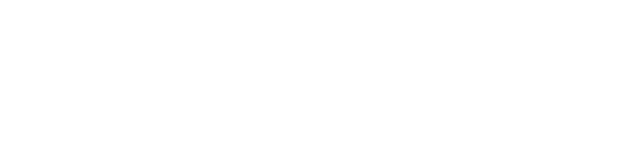
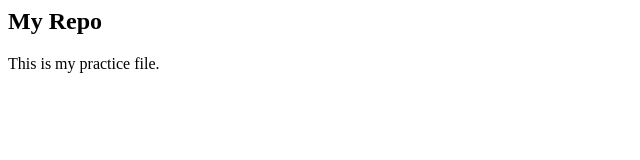
Before and after one commit to jessicatuan/exercises, a plain HTML site: page index.html in a window 1280 px wide. Shown: the whole page, without its empty margins (0-640 px from the left). Drawn offline with Linux system fonts and the light colour scheme.

Commit message:
Added h2

```diff
--- a/index.html
+++ b/index.html
@@ -4,5 +4,10 @@
 </head>
 <body>
 
+<div>
+<h2>My Repo</h2>
+<p>This is my practice file.</p>
+</div>
+
 </body>
 </html>
```
